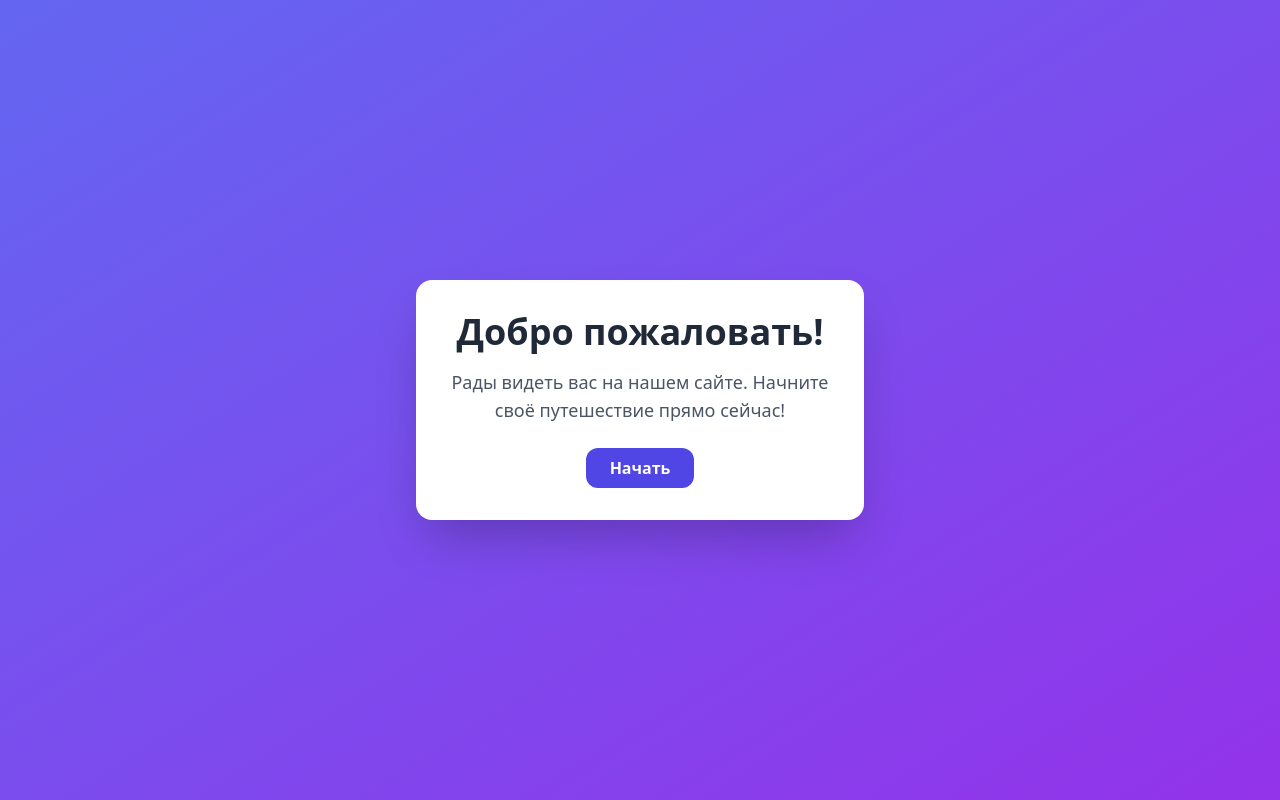
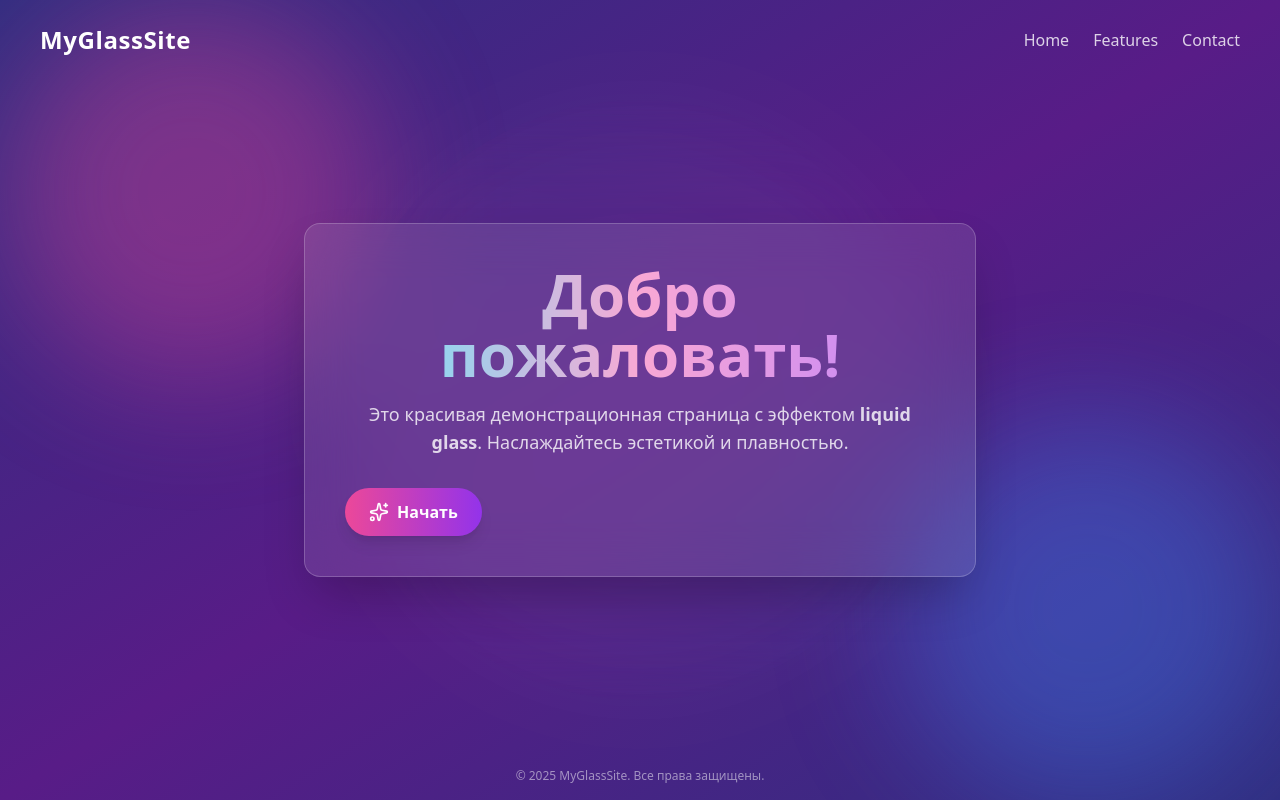
Before and after one commit to tuhlopuz1/DonorMate, a React (Vite) app in the folder frontend/: page / in a window 1280 px wide. Built offline with nearby package versions, Linux system fonts and the light colour scheme.

Commit message:
liquid glass

```diff
--- a/frontend/package.json
+++ b/frontend/package.json
@@ -14,9 +14,12 @@
   },
   "dependencies": {
     "@tailwindcss/vite": "^4.1.11",
+    "framer-motion": "^12.23.3",
     "gh-pages": "^6.3.0",
+    "lucide-react": "^0.525.0",
     "react": "^19.1.0",
     "react-dom": "^19.1.0",
+    "react-icons": "^5.5.0",
     "react-router-dom": "^7.6.3",
     "tailwindcss": "^3.4.17"
   },
--- a/frontend/src/pages/Welcome.tsx
+++ b/frontend/src/pages/Welcome.tsx
@@ -1,19 +1,49 @@
-import React from "react";
 
-const WelcomePage: React.FC = () => {
+import { Sparkles } from 'lucide-react';
+
+const WelcomePage = () => {
   return (
-    <div className="min-h-screen flex items-center justify-center bg-gradient-to-br from-indigo-500 to-purple-600 p-4">
-      <div className="bg-white rounded-2xl shadow-2xl max-w-md w-full p-8 text-center">
-        <h1 className="text-4xl font-bold text-gray-800 mb-4">
-          Добро пожаловать!
-        </h1>
-        <p className="text-lg text-gray-600 mb-6">
-          Рады видеть вас на нашем сайте. Начните своё путешествие прямо сейчас!
-        </p>
-        <button onClick={() => {window.location.href = '/about'}} className="bg-indigo-600 hover:bg-indigo-700 text-white font-semibold py-2 px-6 rounded-xl transition duration-300">
-          Начать
-        </button>
-      </div>
+    <div className="relative h-screen w-full bg-gradient-to-br from-indigo-900 via-purple-900 to-indigo-900 overflow-hidden font-sans">
+      {/* Фоновые световые круги */}
+      <div className="absolute top-0 left-0 w-96 h-96 bg-pink-500 opacity-20 rounded-full filter blur-3xl animate-pulse" />
+      <div className="absolute bottom-0 right-0 w-96 h-96 bg-blue-500 opacity-20 rounded-full filter blur-3xl animate-pulse" />
+
+      {/* Навигация */}
+      <header className="z-10 relative flex items-center justify-between px-10 py-6">
+        <h1 className="text-white text-2xl font-bold tracking-wide">MyGlassSite</h1>
+        <nav className="space-x-6 text-white/80 text-sm md:text-base">
+          <a href="#" className="hover:text-white transition">Home</a>
+          <a href="#" className="hover:text-white transition">Features</a>
+          <a href="#" className="hover:text-white transition">Contact</a>
+        </nav>
+      </header>
+
+      {/* Основной блок */}
+      <main className="z-10 relative flex flex-col items-center justify-center h-[80vh] text-center px-4">
+        <div className="backdrop-blur-xl bg-white/10 border border-white/20 rounded-2xl p-10 shadow-2xl max-w-2xl">
+          <h2 className="text-5xl md:text-6xl font-extrabold text-transparent bg-clip-text bg-gradient-to-r from-cyan-300 via-pink-300 to-purple-400 animate-fade-in">
+            Добро пожаловать!
+          </h2>
+          <p className="mt-4 text-lg text-white/80">
+            Это красивая демонстрационная страница с эффектом <strong>liquid glass</strong>. Наслаждайтесь эстетикой и плавностью.
+          </p>
+
+          {/* Кнопка */}
+          <button
+            className="mt-8 px-6 py-3 bg-gradient-to-r from-pink-500 to-purple-600 text-white font-semibold rounded-full shadow-lg hover:scale-105 hover:shadow-xl transition-transform flex items-center gap-2"
+          >
+            <Sparkles className="w-5 h-5" /> Начать
+          </button>
+        </div>
+      </main>
+
+      {/* Декоративный центральный элемент */}
+      <div className="absolute left-1/2 top-1/2 -translate-x-1/2 -translate-y-1/2 w-[600px] h-[600px] rounded-full bg-white/5 backdrop-blur-2xl blur-3xl animate-pulse pointer-events-none" />
+
+      {/* Footer */}
+      <footer className="absolute bottom-4 w-full text-center text-white/50 text-xs">
+        &copy; 2025 MyGlassSite. Все права защищены.
+      </footer>
     </div>
   );
 };
```
Also changed, not shown: 1 other file (tests, documents, lock files or other folders).
